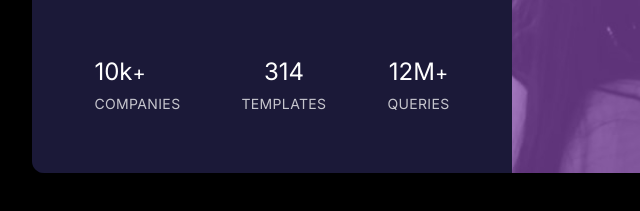
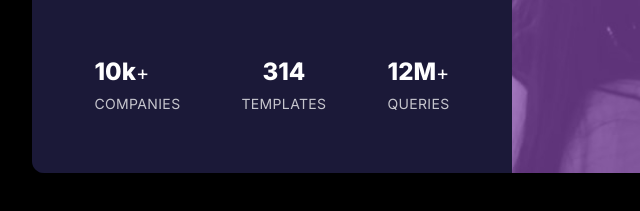
Before and after one commit to ebenkanin/stats-preview-component, a website: page index.html in a window 1280 px wide. Shown: the part 451-662 px from the top of the page, 128-768 px from the left. Drawn offline with Linux system fonts and the light colour scheme.

Commit message:
boldened stats

```diff
--- a/index.html
+++ b/index.html
@@ -30,17 +30,17 @@
 
             <div class="stats-container w-full flex  flex-col space-y-10 flex-1 justify-center items-center md:space-y-0 md:flex-row md:justify-around mx-6 px-8 " >
                 <div class="flex flex-col items-center md:items-start justify-center gap-1.5 indi-stat ">
-                    <p class="md:text-left"><span class="text-white text-2xl md:text-2xl md:text-left  stats ">10k</span><span class="text-xl text-white">&plus;</span></p>
+                    <p class="md:text-left"><span class="text-white font-extrabold text-2xl md:text-2xl md:text-left  stats ">10k</span><span class="text-xl text-white">&plus;</span></p>
                     <p class="text-slightly-transparent-white uppercase tracking-wide text-sm"></span class="font-lexend-deca"> companies</span></p>
                 </div>
 
                 <div class="flex flex-col  items-center d:items-start justify-center gap-1.5 indi-stat ">
-                    <p class="md:text-left"><span class="text-white text-2xl md:text-2xl md:text-left stats">314</span></p>
+                    <p class="md:text-left"><span class="text-white  font-extrabold text-2xl md:text-2xl md:text-left stats">314</span></p>
                     <p class="text-slightly-transparent-white uppercase tracking-wide text-sm"></span class="font-lexend-deca">templates</span></p>
                 </div>
 
                 <div class="flex flex-col items-center d:items-start justify-center gap-1.5 indi-stat">
-                    <p class="md:text-left"><span class="text-white text-2xl md:text-2xl md:text-left stats">12M</span><span class="text-xl text-white">&plus;</span></p>
+                    <p class="md:text-left"><span class="text-white font-extrabold text-2xl md:text-2xl md:text-left stats">12M</span><span class="text-xl text-white">&plus;</span></p>
                     <p class="text-slightly-transparent-white uppercase tracking-wide text-sm"></span class="font-lexend-deca"> queries</span></p>
                 </div>
 
```
